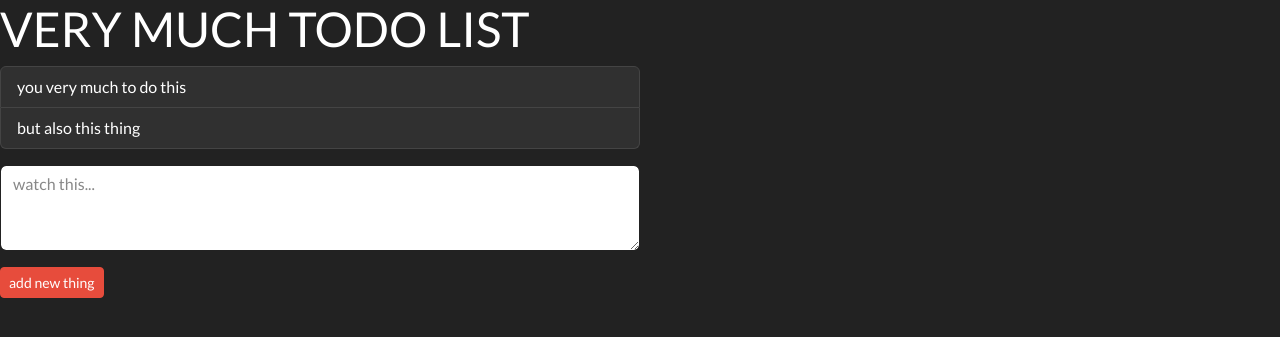
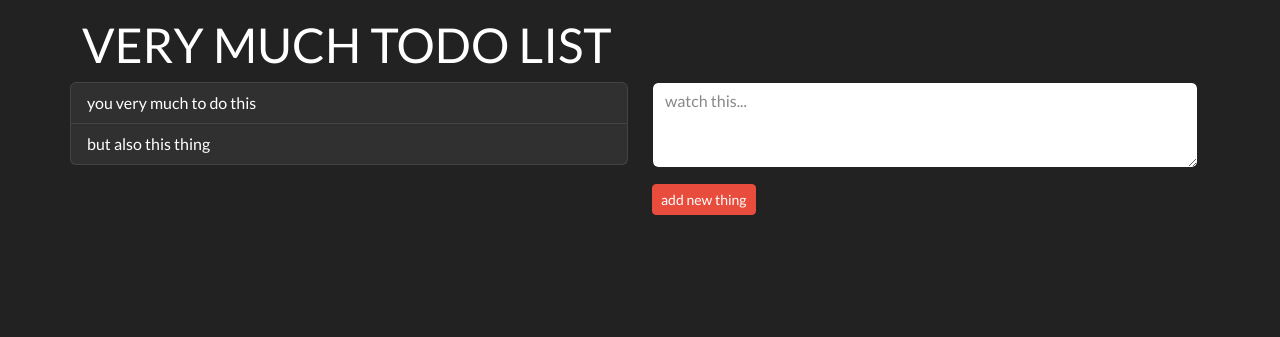
Before and after one commit to antalovaandrea/test-project, a PHP site: page / in a window 1280 px wide. Shown: the top 337 px of the page. Run offline with PHP 8.4, Linux system fonts and the light colour scheme.

Commit message:
Change layout

```diff
--- a/index.php
+++ b/index.php
@@ -1,17 +1,18 @@
 <?php
     include "partials/header.php";
 ?>
-    <div class="col">
-        <div class="page-header">
+<div class="container">
+    <div class="row">
+        <div class="page-header  mt-3">
                 <h1>VERY MUCH TODO LIST</h1>
         </div>
-
         <ul class="list-group col-sm-6">
                 <li class="list-group-item">you very much to do this</li>
                 <li class="list-group-item">but also this thing</li>
         </ul>
 
-        <form action="add-new.php" class="col-sm-6 mt-3">
+
+        <form action="add-new.php" class="col-sm-6">
             <p class="form-group">
                 <textarea class="form-control" name="message" id="text" rows="3" placeholder="watch this..."></textarea>
             </p>
@@ -19,7 +20,9 @@
                 <button class="btn btn-sm btn-danger" type="submit">add new thing</button>
             </p>
         </form>
+
     </div>
+</div>
 <?php
     include "partials/footer.php";
 ?>
```
